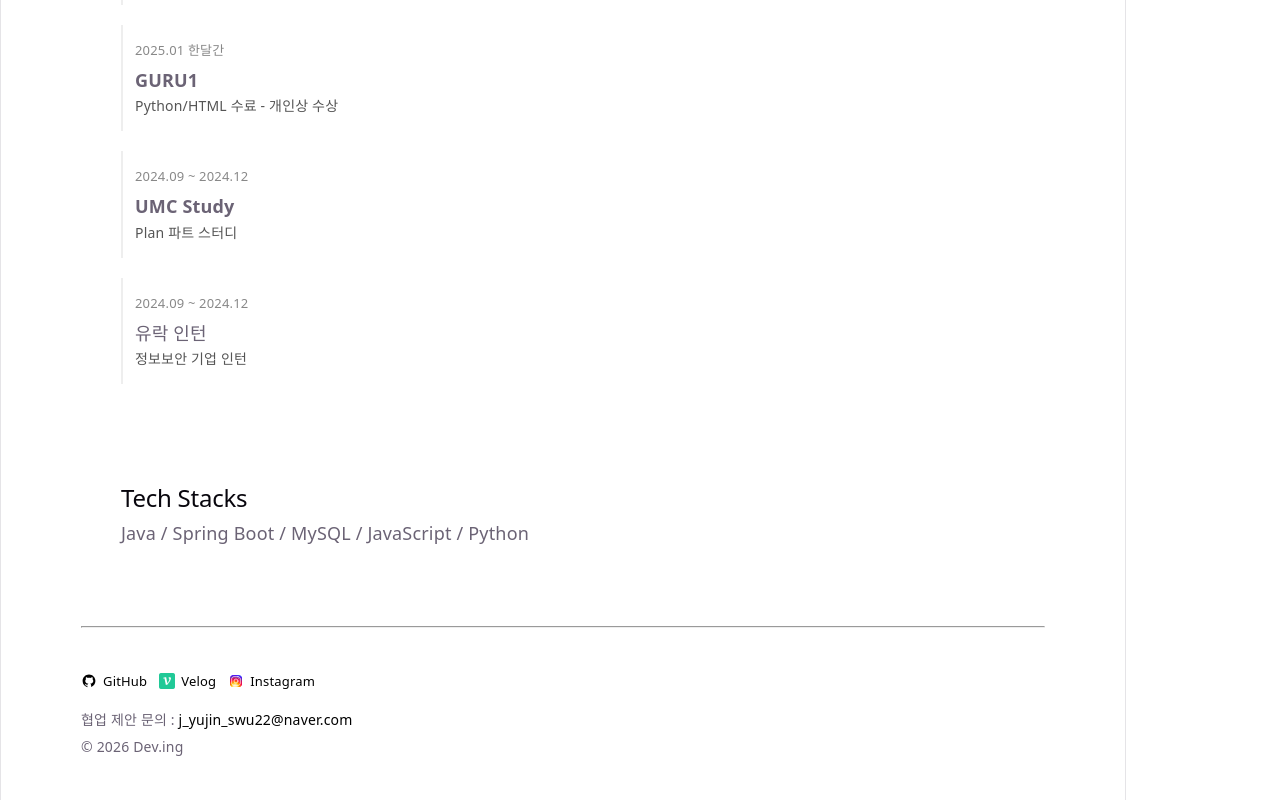
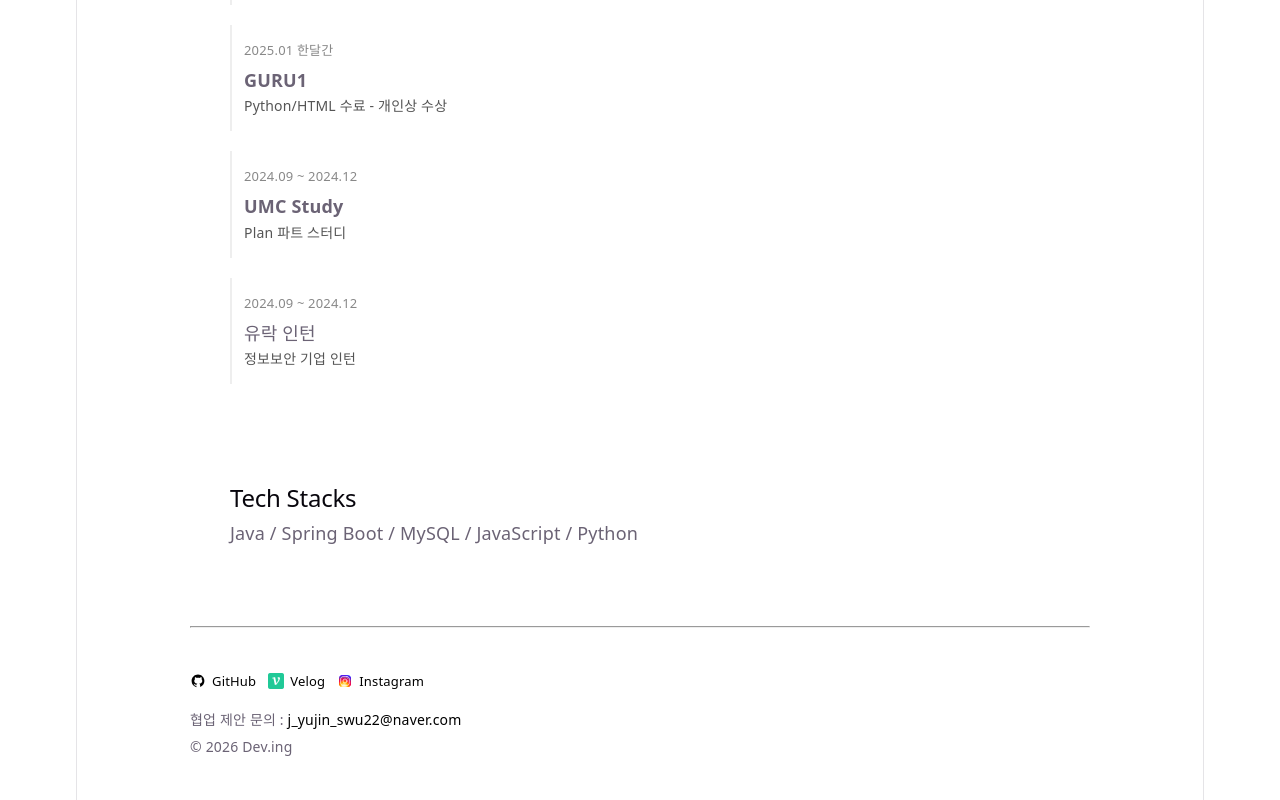
Before and after one commit to yujining3827/yujin-site, a React (Vite) app: page /about in a window 1280 px wide. Shown: the part 1628-2428 px from the top of the page. Built offline with nearby package versions, Linux system fonts and the light colour scheme.

Commit message:
feat : 레이아웃 가운데 정렬

```diff
--- a/src/components/home/About.tsx
+++ b/src/components/home/About.tsx
@@ -1,6 +1,6 @@
 export default function About() {
   return (
-    <div style={{ padding: "40px" }}>
+    <div style={{ maxWidth: "900px", margin: "0 auto", padding: "40px", }}>
       <h2 style={{ marginBottom: "30px" }}>About Me</h2>
 
       <div
--- a/src/components/home/Career.tsx
+++ b/src/components/home/Career.tsx
@@ -1,6 +1,6 @@
 export default function Career() {
     return (
-      <div style={{ padding: "40px" }}>
+      <div style={{ maxWidth: "900px", margin: "0 auto", padding: "40px", }}>
         <h2>Career</h2>
         <ul>
           <li>멋쟁이사자처럼 13기 중앙운영단</li>
--- a/src/components/home/Projects.tsx
+++ b/src/components/home/Projects.tsx
@@ -62,7 +62,7 @@ export default function Projects() {
   ];
 
   return (
-    <div style={{ padding: "40px" }}>
+    <div style={{ maxWidth: "900px", margin: "0 auto", padding: "40px", }}>
       <h2 style={{ marginBottom: "30px" }}>Timeline</h2>
 
       <div>
--- a/src/components/home/TechStack.tsx
+++ b/src/components/home/TechStack.tsx
@@ -1,6 +1,6 @@
 export default function TechStacks() {
     return (
-      <div style={{ padding: "40px" }}>
+      <div style={{ maxWidth: "900px", margin: "0 auto", padding: "40px", }}>
         <h2>Tech Stacks</h2>
         <p>Java / Spring Boot / MySQL / JavaScript / Python</p>
       </div>
--- a/src/index.css
+++ b/src/index.css
@@ -52,14 +52,8 @@
 
 #root {
   width: 1126px;
-  max-width: 100%;
-  margin: 0;
-  text-align: left;
+  margin: 0 auto;
   border-inline: 1px solid var(--border);
-  min-height: 100svh;
-  display: flex;
-  flex-direction: column;
-  box-sizing: border-box;
 }
 
 body {
--- a/src/pages/BlogDetail.tsx
+++ b/src/pages/BlogDetail.tsx
@@ -13,7 +13,7 @@ export default function BlogDetail() {
   if (!post) return <div>글 없음</div>;
 
   return (
-    <div style={{ padding: "40px 80px" }}>
+    <div style={{ maxWidth: "900px", margin: "0 auto", padding: "40px",  }}>
         <Navbar />
         <hr />
         <br />
--- a/src/pages/BlogList.tsx
+++ b/src/pages/BlogList.tsx
@@ -8,7 +8,7 @@ export default function BlogList() {
   const posts = getPosts();
 
   return (
-    <div style={{ padding: "40px 80px" }}>
+    <div style={{ maxWidth: "900px", margin: "0 auto", padding: "40px", }}>
 
       <Navbar />
       <hr />
--- a/src/pages/Home.tsx
+++ b/src/pages/Home.tsx
@@ -7,7 +7,7 @@ import Navbar from "../components/Navbar";
 
 export default function Home() {
     return (
-        <div style={{ padding: "40px 80px" }}>
+        <div style={{ maxWidth: "900px", margin: "0 auto", padding: "40px", }}>
 
             <div>
                 <Navbar />
--- a/src/pages/WritePage.tsx
+++ b/src/pages/WritePage.tsx
@@ -27,7 +27,7 @@ export default function WritePage() {
     }
 
     return (
-      <div style={{ padding: "40px 80px" }}>
+      <div style={{ maxWidth: "900px", margin: "0 auto", padding: "40px",  }}>
         <Navbar />
         <hr />
 
```
